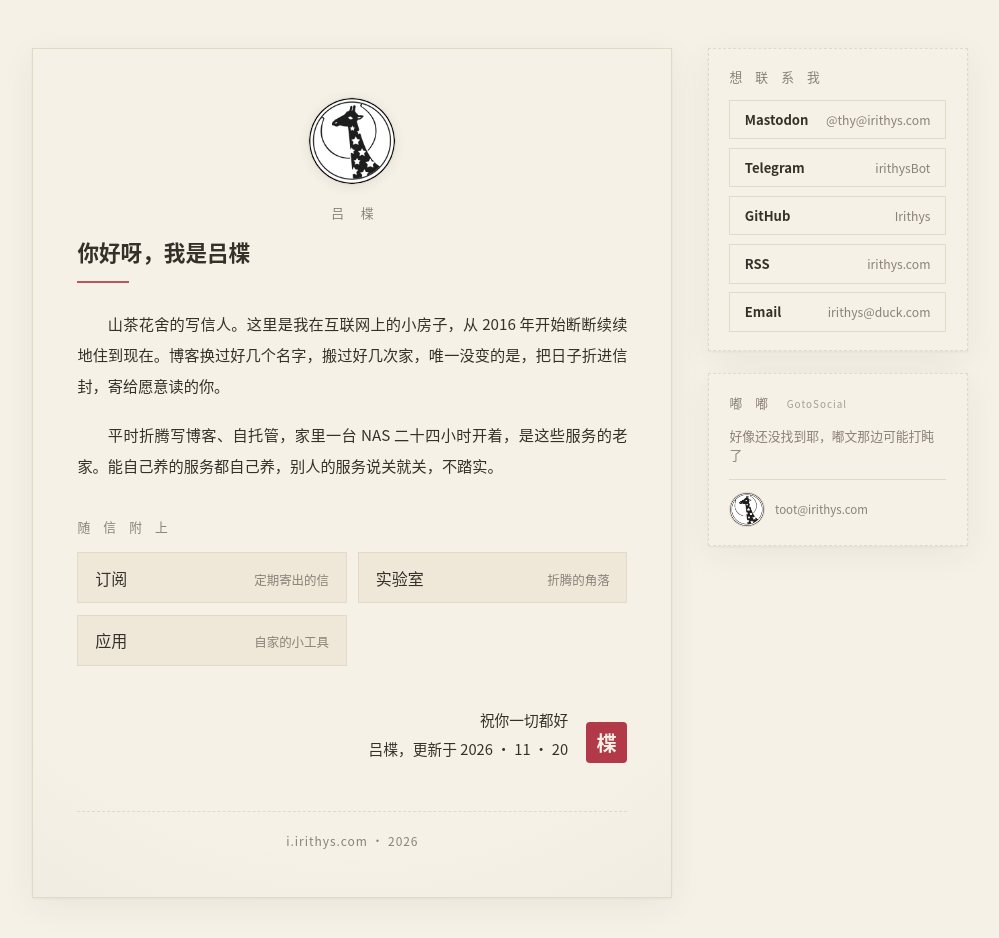
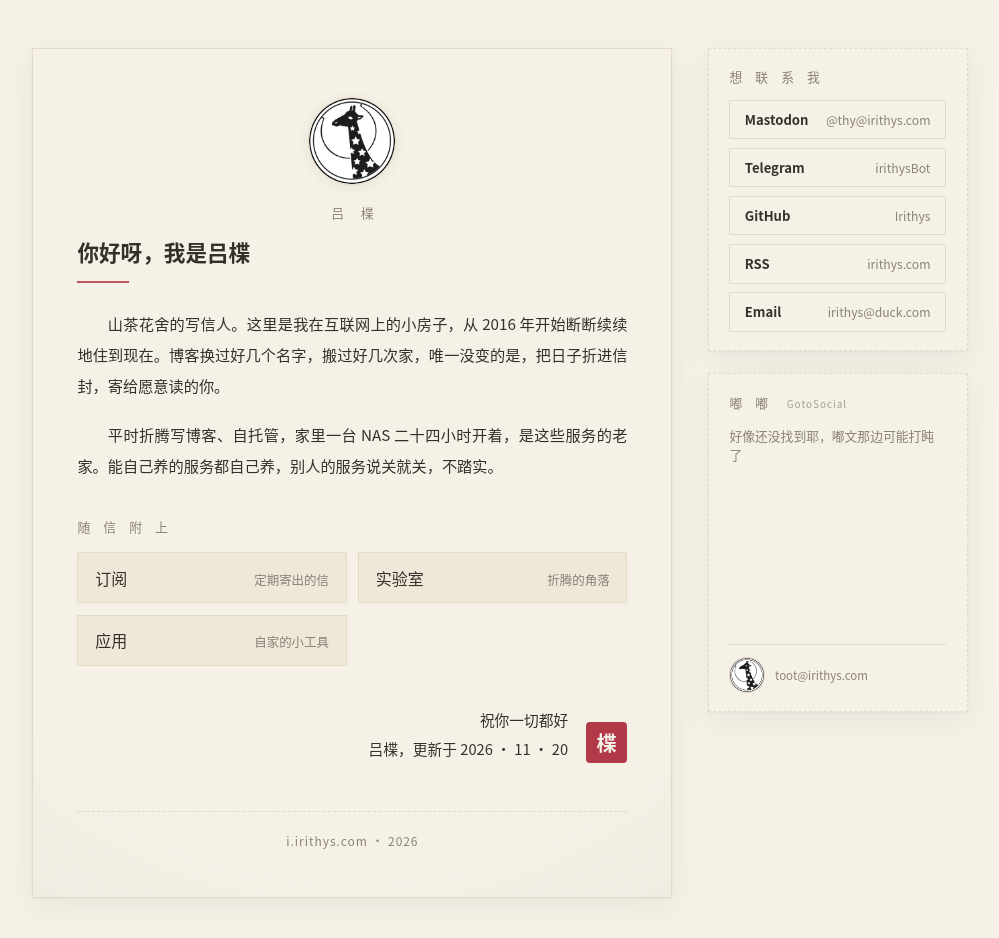
Before and after one commit to Irithys/home, a plain HTML site: page index.html in a window 1280 px wide. Shown: the whole page, without its empty margins (140-1139 px from the left). Drawn offline with Linux system fonts and the light colour scheme; no server answers.

Commit message:
右栏锁定视口高，嘟嘟列表内部滚动，落款固定底部

```diff
--- a/index.html
+++ b/index.html
@@ -63,6 +63,22 @@
       gap: 1.4rem;
       position: sticky;
       top: 6vh;
+      height: calc(100vh - 12vh - 40px);
+    }
+    .side-card.toots-wrap {
+      flex: 1;
+      min-height: 0;
+      display: flex;
+      flex-direction: column;
+      overflow: hidden;
+    }
+    .side-card.toots-wrap .toots {
+      flex: 1;
+      min-height: 0;
+      overflow-y: auto;
+      scrollbar-width: thin;
+      scrollbar-color: var(--border) transparent;
+      padding-right: 0.3rem;
     }
     .side-card {
       padding: 1.15rem 1.3rem;
@@ -274,9 +290,10 @@
       display: flex;
       align-items: center;
       gap: 0.65rem;
-      margin-top: 0.9rem;
+      margin-top: 0.75rem;
       padding-top: 0.75rem;
       border-top: 1px solid var(--border);
+      flex: none;
     }
     .toots-avatar {
       width: 2.2rem; height: 2.2rem; flex: none;
```
